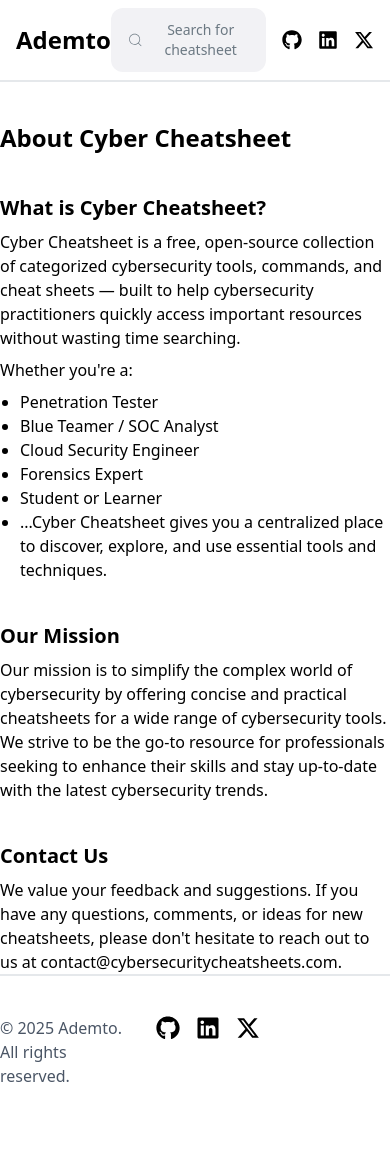
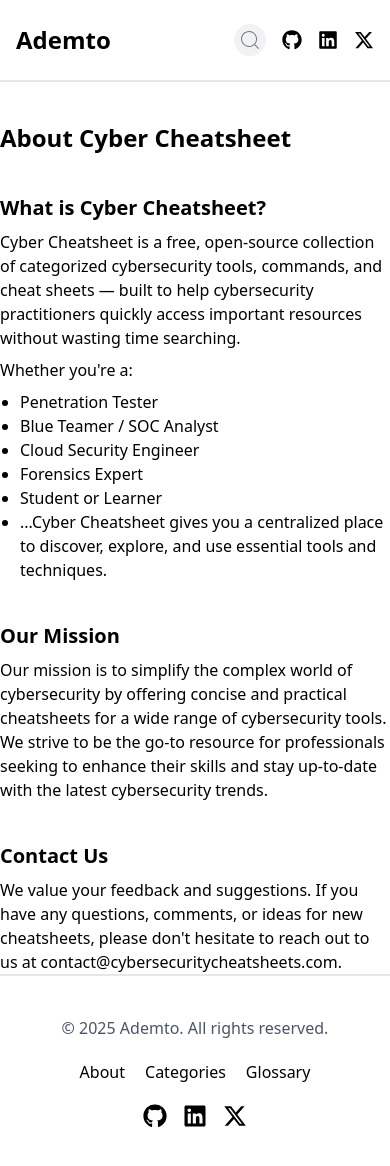
Before and after one commit to ademto/cyber-cheatsheet, a React (Vite) app: page /about in a window 390 px wide. Shown: the top 1166 px of the page. Before the commit the page ends 1128 px from the top, so only its background shows below. Built offline with nearby package versions, Linux system fonts and the light colour scheme; what markdown-it-abbr, markdown-it-anchor, markdown-it-attrs, markdown-it-checkbox would draw is missing.

Commit message:
responsive updates

```diff
--- a/index.html
+++ b/index.html
@@ -8,7 +8,7 @@
     <meta property="og:image" content="/cover-image.png" />
     <meta property="og:url" content="https://cheatsheet.ademto.com" />
     <meta name="twitter:card" content="summary_large_image" />
-    <script defer data-domain="cheatsheet.ademto.com" src="https://plausible.io/js/script.hash.outbound-links.js"></script>
+    <script defer data-domain="cheatsheet.ademto.com, cheetsheet.ademto.com, cyberref.netlify.app" src="https://plausible.io/js/script.hash.outbound-links.js"></script>
     <script>window.plausible = window.plausible || function () { (window.plausible.q = window.plausible.q || []).push(arguments) }</script>
 
 
--- a/src/components/Footer.jsx
+++ b/src/components/Footer.jsx
@@ -4,14 +4,14 @@ import { FaGithub, FaLinkedin, FaXTwitter } from "react-icons/fa6";
 const Footer = () => {
   return (
     <section  className='bg-white border-[#E5E8EB] border-t-2 py-10'>
-        <div className="container mx-auto grid grid-cols-3">
-            <p className="text-gray-600">© 2025 Ademto. All rights reserved.</p>
-            <ul className="hidden md:flex justify-center gap-5">
+        <div className="container mx-auto md:grid grid-cols-3">
+            <p className="text-gray-600 text-center">© 2025 Ademto. All rights reserved.</p>
+            <ul className="flex justify-center gap-5 my-5 md:my-0">
               <li><Link to="/about">About</Link></li>
               <li><Link to="/">Categories</Link></li>
               <li><Link to="/">Glossary</Link></li>
             </ul>
-            <div className="icons flex gap-4 justify-end">
+            <div className="icons flex gap-4 justify-center md:justify-end pb-4">
                 <Link className="text-2xl hover:text-zinc-600" to="https://github.com/ademto" ><FaGithub /></Link>
                 <Link className="text-2xl hover:text-zinc-600" to="https://www.linkedin.com/in/emmanuel-adetoro/" ><FaLinkedin /></Link>
                 <Link className="text-2xl hover:text-zinc-600" to="/" ><FaXTwitter /></Link>
--- a/src/components/Navbar.jsx
+++ b/src/components/Navbar.jsx
@@ -13,9 +13,10 @@ const Navbar = ({handleSearch}) => {
           </div>
 
           <div className="icons flex items-center gap-4">
-              <button onClick={handleSearch} className='cursor-pointer bg-[#F2F2F5] text-[#6B7882] py-3 px-4 rounded-xl flex items-center gap-2 text-sm'>
+              <button onClick={handleSearch} className='cursor-pointer bg-[#F2F2F5] text-[#6B7882] p-1 rounded-full md:py-3 md:px-4 md:rounded-xl flex items-center gap-2 text-sm'>
                 <CiSearch className='text-2xl'/>
-                Search for cheatsheet</button>
+                <span className='hidden'>Search for cheatsheet</span>
+              </button>
               <Link className="text-xl hover:text-zinc-600" to="https://github.com/ademto" ><FaGithub /></Link>
               <Link className="text-xl hover:text-zinc-600" to="https://www.linkedin.com/in/emmanuel-adetoro/" ><FaLinkedin /></Link>
               <Link className="text-xl hover:text-zinc-600" to="/" ><FaXTwitter /></Link>
--- a/src/index.css
+++ b/src/index.css
@@ -3,6 +3,7 @@
 
 td code {
   font-weight: 100;
+  word-break: break-word;
 }
 
 :root {
--- a/src/pages/Tool.jsx
+++ b/src/pages/Tool.jsx
@@ -8,7 +8,7 @@ function Tools() {
   const params = useParams()
 
   return (
-    <section className='bg-[#f8f9fa]'>
+    <section className='bg-[#f8f9fa] px-4'>
       <div className="container mx-auto pb-10">
         <Link to=".." className='inline-block shadow-md px-6 py-2 bg-white rounded-sm mt-10 cursor-pointer'>Back</Link>
         <MarkdownRenderer tool={params.slug } />
```
